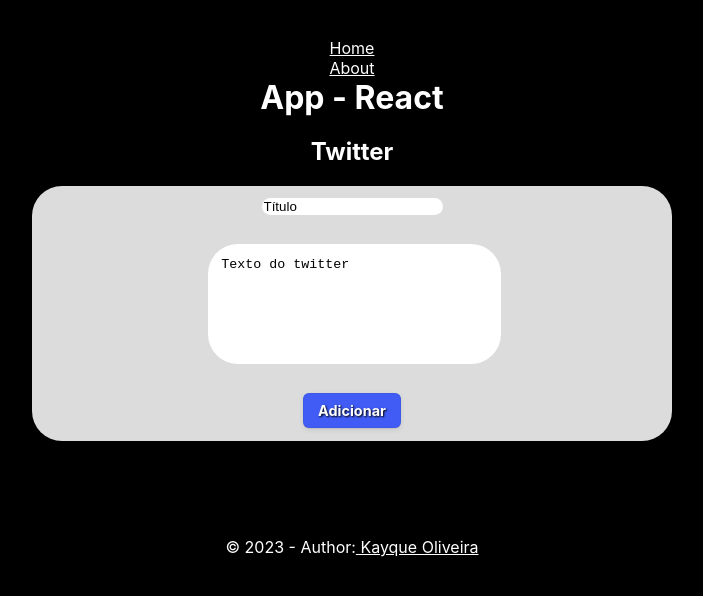
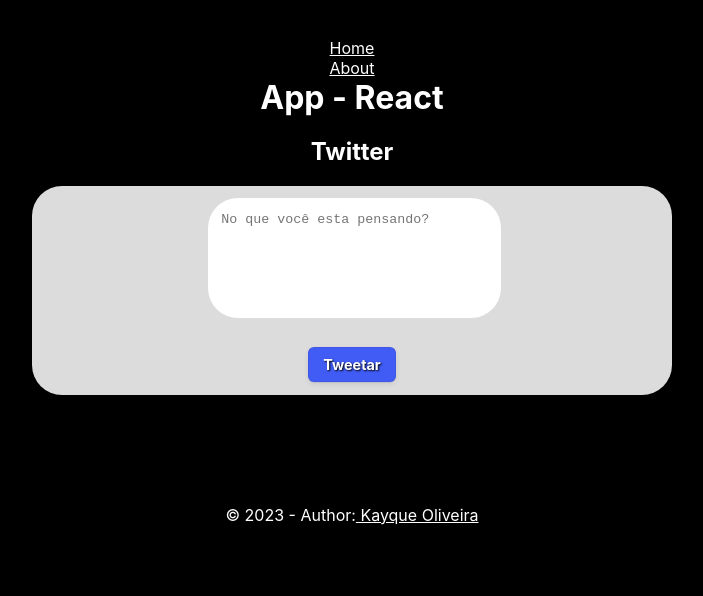
Before and after one commit to kayque-willy/react-ts-app, a React (Vite) app: page / in a window 1280 px wide. Shown: the top 596 px of the page, without its empty margins (288-991 px from the left). Built offline with nearby package versions, Linux system fonts and the light colour scheme.

Commit message:
Severe changes, form change to home, css change

```diff
--- a/package.json
+++ b/package.json
@@ -13,6 +13,7 @@
     "@fortawesome/free-solid-svg-icons": "^6.4.0",
     "@fortawesome/react-fontawesome": "^0.2.0",
     "react": "^18.2.0",
+    "react-avatar": "^5.0.3",
     "react-dom": "^18.2.0",
     "react-icons": "^4.8.0",
     "react-router-dom": "^6.4.5"
--- a/src/assets/App.css
+++ b/src/assets/App.css
@@ -1,5 +1,6 @@
 html {
     background-color: #000000;
+    scroll-behavior: smooth;
 }
 
 body {
--- a/src/components/Tweet.tsx
+++ b/src/components/Tweet.tsx
@@ -7,7 +7,7 @@
 export function Tweet(props: TweetProps) {
   return (
     <div key={props.id}>
-      <h3>{props.id} - {props.title}</h3>
+      {props.title && <span>Author {props.title}</span>}
       <p>{props.text}</p>
     </div>
   );
--- a/src/pages/Home.tsx
+++ b/src/pages/Home.tsx
@@ -3,9 +3,14 @@
 import { useNavigate } from "react-router-dom";
 import { FontAwesomeIcon } from "@fortawesome/react-fontawesome";
 import { faTrash } from '@fortawesome/free-solid-svg-icons'
-import { TweetForm } from "./TweetForm";
 
-function Home() {
+export default function Home() {
+
+  // Campos editáveis
+  const [edit, setEdit] = useState(false);
+  const [text, setText] = useState<string>("");
+  const [id, setId] = useState<number>();
+
   // Navegação
   let navigate = useNavigate();
 
@@ -17,23 +22,27 @@
     getTweets ? JSON.parse(getTweets) : []
   );
 
-  //Armazena o array a cada modificação no componente
+  //Armazena o array a cada modificação no componente tweets
   useEffect(() => {
+    console.log("useEffect");
     localStorage.setItem("tweets", JSON.stringify(tweets));
-  });
+  }, [tweets]);
 
-  // Navega pro formulário
-  function goForm() {
-    navigate("/edit");
+  // Navega pra página About
+  function goAbout() {
+    navigate("/about");
   }
 
   // Edit Tweet
-  function editTweet(tweet: TweetProps) {
-    navigate("/edit", { state: tweet });
+  const editTweet = (tweet: TweetProps) => {
+    setId(tweet.id);
+    setText(tweet.text);
+    setEdit(true);
+    window.scrollTo(0, 0);
   }
 
   // Remove Tweet
-  function removeTweet(id: number) {
+  const removeTweet = (id: number) => {
     const index = findId(id);
     if (index !== -1) {
       tweets.splice(index, 1);
@@ -49,17 +58,68 @@
     return index;
   }
 
+  // Salva o tweet
+  const submit = (event: any) => {
+    // Necessário para evitar que a submissão do formulário atulize a página
+    event.preventDefault();
+    // Cria novo Tweet
+    if (!edit) {
+      let newTweet = {
+        id: 0,
+        title: 'You',
+        text: text,
+      };
+      let newList = [];
+      let lenght = Object.keys(tweets).length;
+
+      if (lenght > 0) {
+        let lastElement = tweets.slice(-1);
+        newTweet.id = lastElement[0].id + 1;
+        newList = [...tweets, newTweet];
+      } else {
+        newTweet.id = 1;
+        newList = [newTweet];
+      }
+      setTweets(newList);
+      // Edita um Tweet
+    } else {
+      let index = findId(id ? id : -1);
+
+      if (index !== -1) {
+        tweets[index].text = text ? text : "";
+        tweets[index].title = 'You';
+      }
+      setTweets(tweets);
+      setId(-1);
+      setText("");
+      setEdit(false);
+    }
+  }
+
   // --------------------------- Renderiza a pagina ---------------------------
   return (
     <main>
-      {/* <button className="buttonAdd" onClick={goForm}>
-        Adicionar Tweet
-      </button> */}
-      <TweetForm />
+      <section className="form-bg">
+        <form onSubmit={event => { submit(event) }}>
+          <fieldset>
+            <textarea
+              id="text"
+              name="text"
+              value={text}
+              onChange={(event) => setText(event.target.value)}
+              maxLength={200}
+              placeholder="No que você esta pensando?"
+              required
+            />
+          </fieldset>
+          <button type="submit" value="submit">{edit ? 'Editar Tweet' : 'Tweetar'}</button>
+        </form>
+      </section>
+
       <section>
-        {tweets.slice(0).reverse().map((tweet) => {
+        {tweets.slice(0).reverse().map((tweet, index) => {
           return (
-            <article>
+            <article key={index}>
               <Tweet {...tweet} />
               <button className="buttonEdit" onClick={() => editTweet(tweet)}>editar</button>
               <button className="buttonRemove" onClick={() => removeTweet(tweet.id)}>
@@ -73,5 +133,3 @@
     </main>
   );
 }
-
-export default Home;
```
Also changed, not shown: 1 other file (tests, documents, lock files or other folders).
